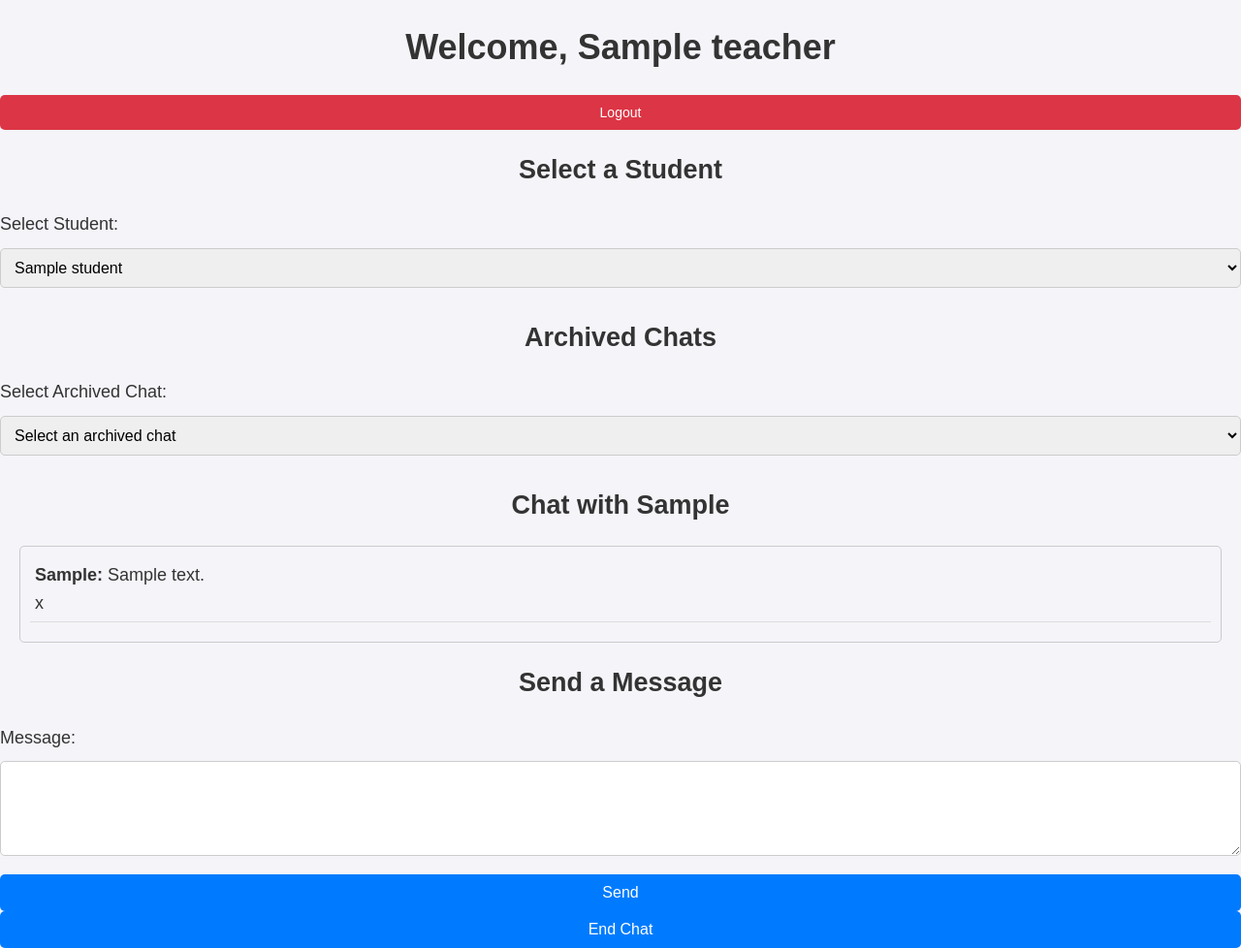
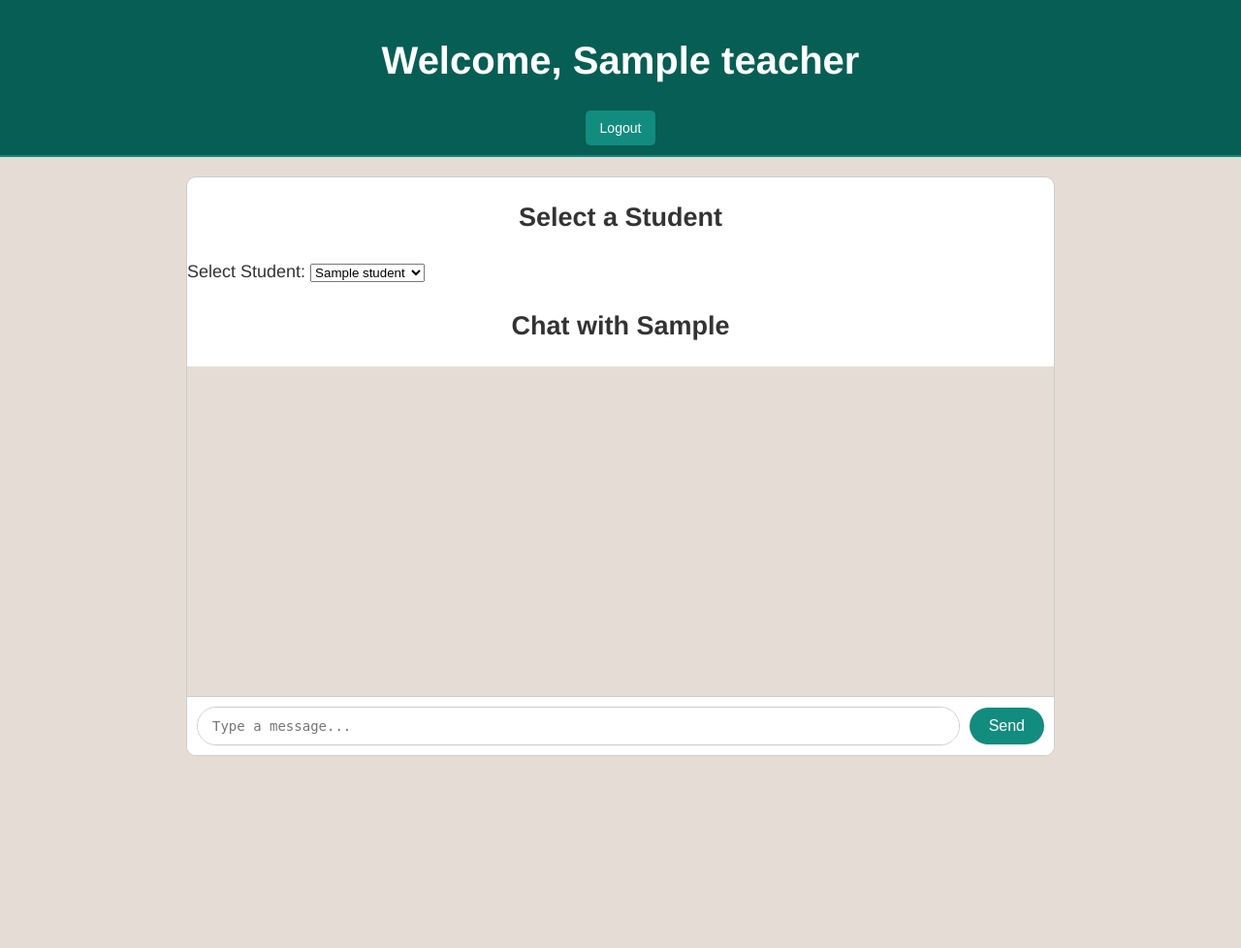
Before and after one commit to Stitch220/inc_lernapp, a Flask app: template templates/teacher.html in a window 1280 px wide. Shown: the whole page at 97% size. After the commit the page ends 780 px from the top, so only its background shows below. Run offline with Flask 3, Linux system fonts and the light colour scheme; the template is opened without the code that fills it: most values are stand-ins (such as "Sample title", 1, 10 or a date in 2020); parts of the project's set-up code (start-up, migrations or seed data) failed here and were passed over.

Commit message:
rebuild chat

```diff
--- a/app.py
+++ b/app.py
@@ -1,6 +1,6 @@
 from flask import Flask
-from admin import init_db, init_chat_db, login, auto_login, admin, add_user, update_user, delete_user
-from chat import student_chat, teacher_chat, end_chat
+from admin import init_db, login, auto_login, admin, add_user, update_user, delete_user
+from chat import student_chat, teacher_chat, end_chat, init_chat_db
 
 app = Flask(__name__)
 app.secret_key = "your_secret_key"
--- /dev/null
+++ b/static/css/student.css
@@ -0,0 +1,124 @@
+/* Chat container */
+#chat-container {
+    display: flex;
+    flex-direction: column;
+    justify-content: space-between;
+    height: 90%;
+    width: 100%;
+    max-width: 70%;
+    margin: 20px auto;
+    border: 1px solid #ccc;
+    border-radius: 10px;
+    background: white;
+    overflow: hidden;
+}
+
+/* Chat history */
+#chat-history {
+    flex: 1;
+    padding: 10px;
+    overflow-y: auto;
+    background-color: #e5ddd5;
+    display: flex;
+    flex-direction: column;
+    gap: 20px;
+    position: relative;
+}
+
+/* Sticky date label */
+.date-label {
+    position: sticky;
+    top: 0;
+    z-index: 1;
+    background: #e5ddd5;
+    text-align: center;
+    font-size: 12px;
+    font-weight: bold;
+    color: #555;
+    padding: 5px 0;
+    border-bottom: 1px solid #ccc;
+}
+
+/* Chat message */
+.chat-message {
+    max-width: 75%;
+    padding: 10px 15px;
+    border-radius: 10px;
+    font-size: 14px;
+    line-height: 1.4;
+    word-wrap: break-word;
+    display: inline-block;
+    position: relative;
+    margin-bottom: 20px;
+}
+
+/* Sent messages */
+.chat-message.sent {
+    background: #dcf8c6;
+    align-self: flex-end;
+}
+
+/* Received messages */
+.chat-message.received {
+    background: white;
+    border: 1px solid #ddd;
+    align-self: flex-start;
+}
+
+/* Timestamp */
+.timestamp {
+    font-size: 12px;
+    color: gray;
+    position: absolute;
+    bottom: -20px;
+    right: 10px;
+    width: 60px;
+    text-align: right;
+}
+
+/* Chat form */
+#chat-form {
+    display: flex;
+    align-items: center;
+    padding: 10px;
+    border-top: 1px solid #ccc;
+    background: white;
+}
+
+#chat-form textarea {
+    flex: 1;
+    resize: none;
+    border: 1px solid #ccc;
+    border-radius: 20px;
+    padding: 10px 15px;
+    font-size: 14px;
+    line-height: 1.4;
+    height: 40px;
+    max-height: 120px;
+    overflow-y: auto;
+}
+
+#chat-form button {
+    margin-left: 10px;
+    background: #128c7e;
+    color: white;
+    border: none;
+    border-radius: 20px;
+    padding: 10px 20px;
+    font-size: 16px;
+    cursor: pointer;
+}
+
+#chat-form button:hover {
+    background: #0e7769;
+}
+
+/* Scrollbar in chat history */
+#chat-history::-webkit-scrollbar {
+    width: 8px;
+}
+
+#chat-history::-webkit-scrollbar-thumb {
+    background: #ccc;
+    border-radius: 10px;
+}
--- a/static/css/style.css
+++ b/static/css/style.css
@@ -6,55 +6,36 @@
 }
 
 body {
-    font-family: Arial, sans-serif;
+    font-family: 'Helvetica Neue', Arial, sans-serif;
     line-height: 1.6;
     color: #333;
-    background-color: #f4f4f9;
+    background-color: #e5ddd5;
     margin: 0;
     padding: 0;
+    display: flex;
+    flex-direction: column;
+    align-items: center;
+    height: 100vh;
 }
 
 header {
-    display: flex;
-    justify-content: flex-end;
-    padding: 10px;
-    background: #f4f4f9;
-    border-bottom: 1px solid #ccc;
+    width: 100%;
+    padding: 10px 20px;
+    background: #075e54;
+    color: white;
+    font-size: 20px;
+    font-weight: bold;
+    border-bottom: 2px solid #128c7e;
+    text-align: center;
 }
 
-
 h1, h2 {
+    margin: 20px 0;
     text-align: center;
-    margin: 20px 0;
 }
 
-a {
-    text-decoration: none;
-    color: #007bff;
-}
-
-a:hover {
-    text-decoration: underline;
-}
-
-/* Buttons */
 button {
-    background: #007bff;
-    color: white;
-    border: none;
-    padding: 10px;
-    border-radius: 5px;
-    cursor: pointer;
-    width: 100%;
-    font-size: 16px;
-}
-
-button:hover {
-    background: #0056b3;
-}
-
-#logout-button {
-    background: #dc3545;
+    background: #128c7e;
     color: white;
     border: none;
     padding: 10px 15px;
@@ -63,53 +44,8 @@ button:hover {
     font-size: 14px;
 }
 
-#logout-button:hover {
-    background: #c82333;
-}
-
-
-/* Inputs */
-input, select, textarea {
-    width: 100%;
-    padding: 10px;
-    margin: 10px 0;
-    border: 1px solid #ccc;
-    border-radius: 5px;
-    font-size: 16px;
-}
-
-#chat-history {
-    margin: 20px;
-    padding: 10px;
-    border: 1px solid #ccc;
-    border-radius: 5px;
-    background-color: #f4f4f9;
-}
-
-.chat-message {
-    margin-bottom: 10px;
-    padding: 5px;
-    border-bottom: 1px solid #ddd;
-}
-
-#chat-form {
-    margin: 20px;
-    padding: 10px;
-    border: 1px solid #ccc;
-    border-radius: 5px;
-    background-color: #fff;
-}
-
-#chat-form textarea {
-    width: 100%;
-    margin-bottom: 10px;
-}
-
-#chat-form select,
-#chat-form button {
-    width: 100%;
-    padding: 10px;
-    margin-bottom: 10px;
+button:hover {
+    background: #0e7769;
 }
 
 /* Responsive Design */
--- a/templates/teacher.html
+++ b/templates/teacher.html
@@ -5,13 +5,16 @@
     <meta name="viewport" content="width=device-width, initial-scale=1.0">
     <title>Teacher Chat</title>
     <link rel="stylesheet" href="/static/css/style.css">
-    <link rel="stylesheet" href="/static/css/teacher.css">
+    <link rel="stylesheet" href="/static/css/student.css">
     <script src="/static/js/logout.js" defer></script>
 </head>
 <body>
+    <header>
         <h1>Welcome, {{ teacher }}</h1>
-    <button id="logout-button">Logout</button>
+        <button id="logout-button" onclick="location.href='/logout'">Logout</button>
+    </header>
 
+    <div id="chat-container">
         <h2>Select a Student</h2>
         <form method="GET" action="/teacher">
             <label for="student">Select Student:</label>
@@ -25,64 +28,36 @@
             </select>
         </form>
 
-    {% if archived_chats %}
-    <h2>Archived Chats</h2>
-    <form method="GET" action="/teacher">
-        <label for="archived-chat">Select Archived Chat:</label>
-        <select name="archived_chat" id="archived-chat" onchange="this.form.submit()">
-            <option value="" disabled {% if not selected_archived_chat_id %}selected{% endif %}>Select an archived chat</option>
-            {% for id, title in archived_chats %}
-            <option value="{{ id }}" {% if id == selected_archived_chat_id %}selected{% endif %}>
-                {{ title }}
-            </option>
+        {% if selected_student %}
+        <h2>Chat with {{ selected_student }}</h2>
+        <div id="chat-history">
+            {% for chat in chats %}
+                {% if chat.type == "date" %}
+                    <div class="date-label">{{ chat.date }}</div>
+                {% elif chat.type == "message" %}
+                    <div class="chat-message {{ 'sent' if chat.sender == 'teacher' else 'received' }}">
+                        <p>{{ chat.message }}</p>
+                        <span class="timestamp">{{ chat.time }}</span>
+                    </div>
+                {% endif %}
             {% endfor %}
-        </select>
+        </div>
+
+        <form id="chat-form" method="POST" action="/teacher?student={{ selected_student }}">
+            <textarea name="message" id="message" rows="1" placeholder="Type a message..." required></textarea>
+            <button type="submit">Send</button>
         </form>
-
-    {% endif %}
-
-    {% if selected_student or selected_archived_chat %}
-        <h2>Chat with {{ selected_student if selected_student else archived_chat_student }}</h2>
-        <div id="chat-history">
-            {% if chats %}
-                {% for message, sender, timestamp in chats %}
-                <div class="chat-message {{ 'sent' if sender == 'teacher' else 'received' }}">
-                    <p><strong>{{ 'You' if sender == 'teacher' else (selected_student if selected_student else archived_chat_student) }}:</strong> {{ message }}</p>
-                    <span class="timestamp">{{ timestamp }}</span>
-                </div>
-                {% endfor %}
         {% else %}
-                <p>No messages yet. Start the conversation!</p>
+        <p>Please select a student to start a chat.</p>
         {% endif %}
     </div>
+    <script>
+        // Scrolls down automatically
+        window.onload = function() {
+            var chatHistory = document.getElementById("chat-history");
+            chatHistory.scrollTop = chatHistory.scrollHeight;
+        };
+    </script>
 
-        {% if not archived %}
-            <h2>Send a Message</h2>
-            <form method="POST" action="/teacher?student={{ selected_student }}">
-                <label for="message">Message:</label>
-                <textarea name="message" id="message" rows="4" required></textarea>
-                <button type="submit">Send</button>
-            </form>
-            <form method="POST" action="/end_chat" onsubmit="return getChatTitle()">
-                <input type="hidden" name="other_user" value="{{ selected_student }}">
-                <input type="hidden" id="chat-title-input" name="chat_title">
-                <button type="submit" class="end-chat-button">End Chat</button>
-            </form>
-        {% else %}
-            <p>This chat has been archived. You can no longer send messages.</p>
-        {% endif %}
-    {% endif %}
-
-    <script>
-        function getChatTitle() {
-            const title = prompt("Please enter a title for this chat:");
-            if (!title) {
-                alert("You must enter a title to archive the chat.");
-                return false;
-            }
-            document.getElementById('chat-title-input').value = title;
-            return true;
-        }
-    </script>
 </body>
 </html>
```
Also changed, not shown: admin.py (+0 -26 lines), chat.py (+126 -135 lines), templates/student.html (+29 -56 lines). Lines whose indentation alone changed are shown as unchanged.
